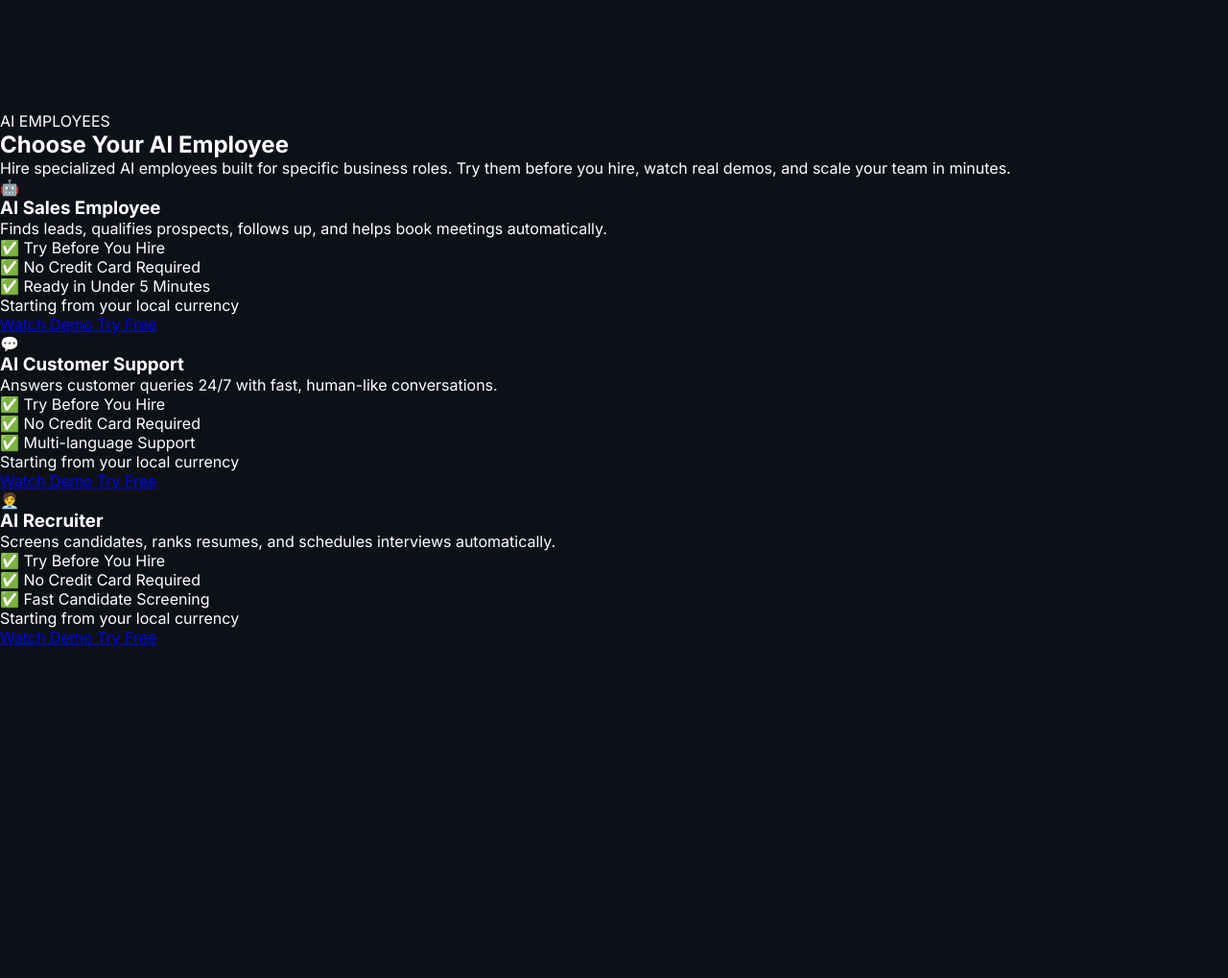
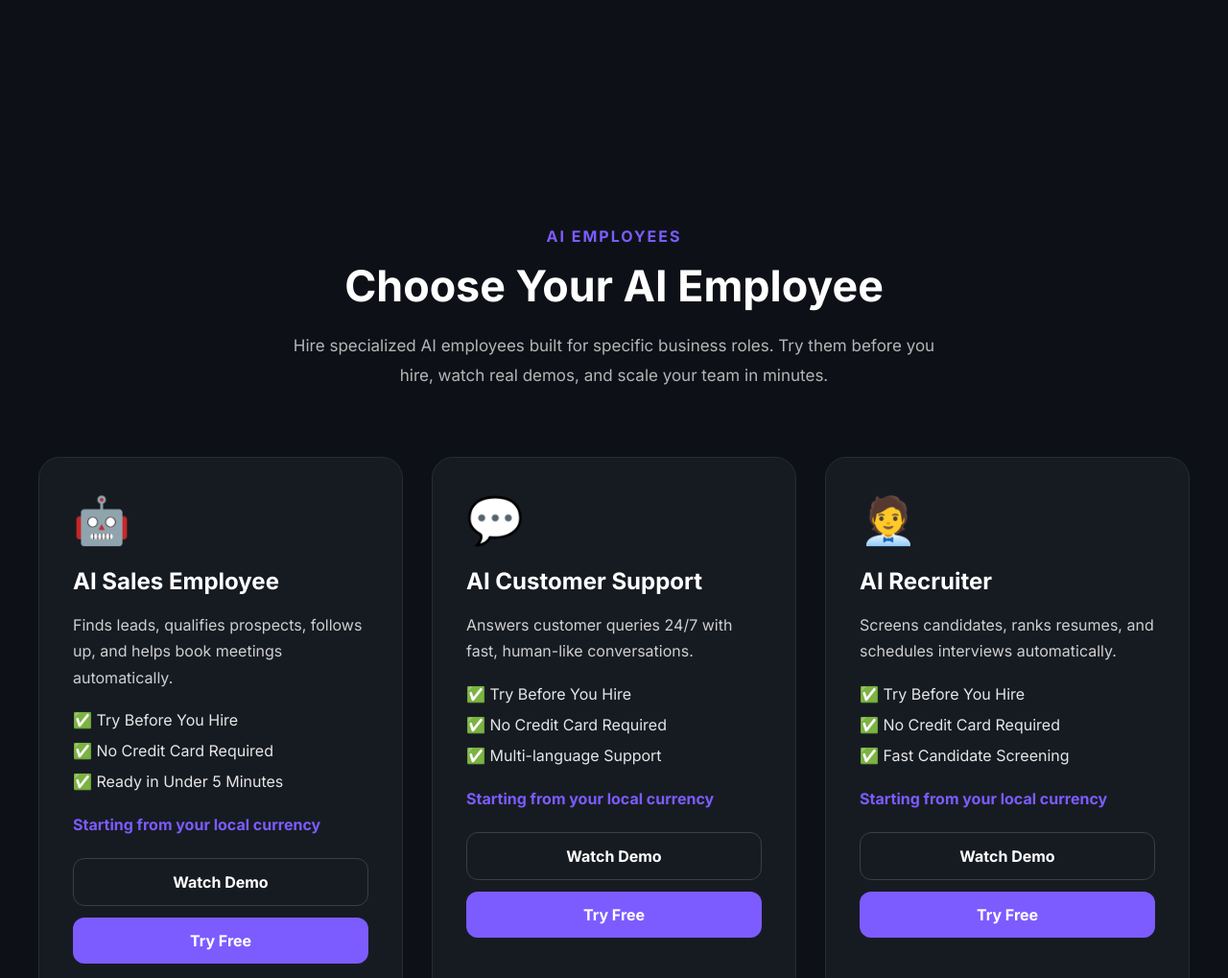
Before and after one commit to codexstartup/aiworkforce, a plain HTML site: page index.html in a window 1280 px wide. Shown: the part 658-1677 px from the top of the page at 96% size. Before the commit the page ends 1332 px from the top, so only its background shows below. Drawn offline with Linux system fonts and the light colour scheme.

Commit message:
Update style.css

```diff
--- a/style.css
+++ b/style.css
@@ -252,3 +252,160 @@ body{
     }
 
 }
+/* ===========================
+   MARKETPLACE
+=========================== */
+
+.marketplace{
+    max-width:1300px;
+    margin:120px auto;
+    padding:0 40px;
+}
+
+.section-title{
+    text-align:center;
+    margin-bottom:70px;
+}
+
+.section-tag{
+    color:#7C5CFF;
+    font-weight:700;
+    letter-spacing:2px;
+    margin-bottom:15px;
+    text-transform:uppercase;
+}
+
+.section-title h2{
+    font-size:2.8rem;
+    margin-bottom:20px;
+}
+
+.section-description{
+    max-width:700px;
+    margin:auto;
+    color:#B5B5B5;
+    line-height:1.8;
+    font-size:17px;
+}
+
+.employee-grid{
+    display:grid;
+    grid-template-columns:repeat(auto-fit,minmax(320px,1fr));
+    gap:30px;
+}
+
+.employee-card{
+    background:#161B22;
+    border:1px solid #272B33;
+    border-radius:22px;
+    padding:35px;
+    transition:.35s ease;
+}
+
+.employee-card:hover{
+    transform:translateY(-10px);
+    border-color:#7C5CFF;
+    box-shadow:0 20px 50px rgba(124,92,255,.25);
+}
+
+.employee-icon{
+    font-size:3rem;
+    margin-bottom:20px;
+}
+
+.employee-card h3{
+    margin-bottom:18px;
+    font-size:1.5rem;
+}
+
+.employee-card p{
+    color:#CFCFCF;
+    line-height:1.7;
+    margin-bottom:20px;
+}
+
+.employee-card ul{
+    list-style:none;
+    margin-bottom:25px;
+}
+
+.employee-card ul li{
+    margin:12px 0;
+    color:#E6E6E6;
+}
+
+.price{
+    margin-bottom:25px;
+    font-weight:700;
+    color:#7C5CFF;
+}
+
+.card-buttons{
+    display:flex;
+    flex-direction:column;
+    gap:12px;
+}
+
+.demo-btn,
+.hire-btn{
+
+    text-decoration:none;
+
+    text-align:center;
+
+    padding:14px;
+
+    border-radius:12px;
+
+    font-weight:700;
+
+    transition:.3s;
+}
+
+.demo-btn{
+
+    border:1px solid #3A3F47;
+
+    color:white;
+
+}
+
+.demo-btn:hover{
+
+    border-color:#7C5CFF;
+
+}
+
+.hire-btn{
+
+    background:#7C5CFF;
+
+    color:white;
+
+}
+
+.hire-btn:hover{
+
+    transform:translateY(-2px);
+
+}
+
+/* ===========================
+   MOBILE
+=========================== */
+
+@media(max-width:768px){
+
+    .marketplace{
+
+        padding:0 20px;
+
+    }
+
+    .section-title h2{
+
+        font-size:2.2rem;
+
+    }
+
+}
```
